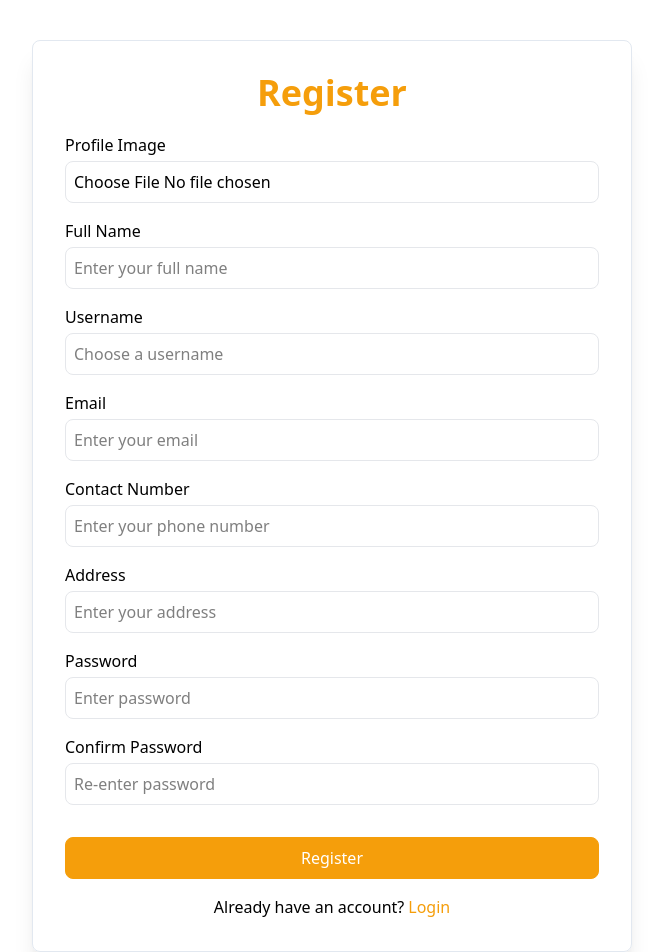
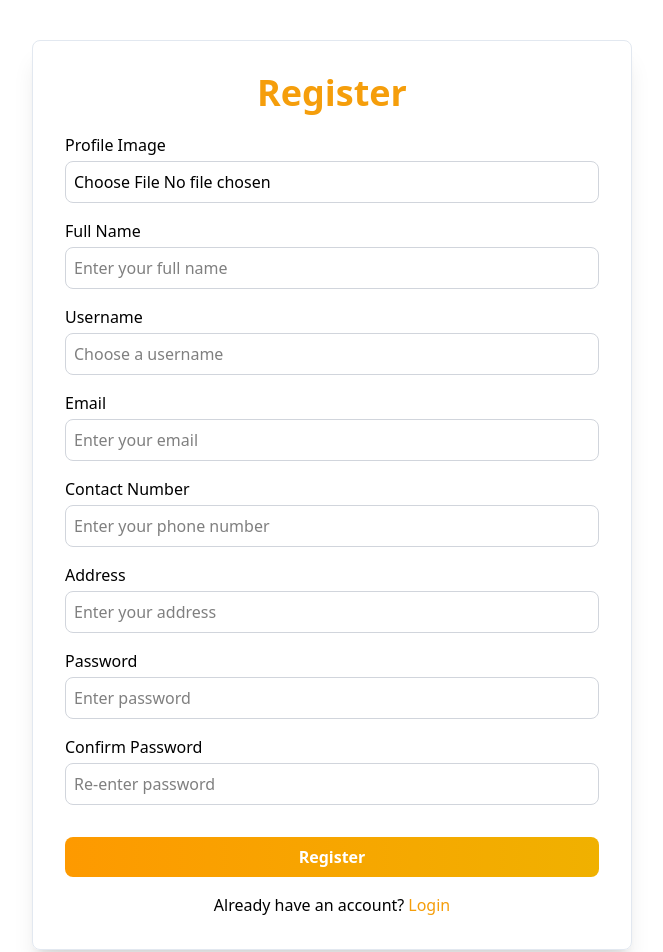
Before and after one commit to HasalKenula/WorkSure-frontend, a React (Vite) app: page /auth/register in a window 1280 px wide. Shown: the top 952 px of the page, without its empty margins (308-971 px from the left). Built offline with nearby package versions, Linux system fonts and the light colour scheme.

Commit message:
regsiter btn and input fields modified

```diff
--- a/src/pages/auth/Register.jsx
+++ b/src/pages/auth/Register.jsx
@@ -85,7 +85,11 @@ function Register() {
         <div className="w-full  p-10 flex items-center justify-center">
             <div className="w-[600px] p-8 shadow-xl rounded-lg mx-auto border border-slate-200">
                 <div className="text-center mb-5">
-                    <h1 className="text-4xl font-semibold text-primary">Register</h1>
+                    <h1
+                        className="text-4xl font-semibold text-primary"
+                    >
+                        Register
+                    </h1>
                 </div>
 
                 <form onSubmit={submit}>
@@ -98,7 +102,8 @@ function Register() {
                         <input
                             type="file"
                             accept="image/*"
-                            className="block w-full p-2 border border-gray-200 rounded-lg"
+                            //className="block w-full p-2 border border-gray-200 rounded-lg"
+                            className ="w-full p-2  border border-gray-300  rounded-lg focus:border-amber-500 focus:ring-2 focus:ring-amber-300 focus:outline-none transition-all"
                             onChange={(e) => setImage(e.target.files[0])}
                         />
 
@@ -108,6 +113,7 @@ function Register() {
                                 src={URL.createObjectURL(image)}
                                 alt="preview"
                                 className="w-24 h-24 mt-2 rounded-full object-cover border"
+                                //className ="w-full p-2  border border-gray-300  rounded-lg focus:border-amber-500 focus:ring-2 focus:ring-amber-300 focus:outline-none transition-all"
                             />
                         )}
                     </div>
@@ -116,7 +122,8 @@ function Register() {
                     <div className="mb-4">
                         <label className="block mb-1">Full Name</label>
                         <input type="text"
-                            className="block w-full p-2 border border-gray-200 rounded-lg"
+                            //className="block w-full p-2 border border-gray-200 rounded-lg"
+                            className ="w-full p-2  border border-gray-300  rounded-lg focus:border-amber-500 focus:ring-2 focus:ring-amber-300 focus:outline-none transition-all"
                             placeholder="Enter your full name"
                             onChange={(e) => { setName(e.target.value); setError(""); setSuccess(""); }} />
                     </div>
@@ -125,7 +132,8 @@ function Register() {
                     <div className="mb-4">
                         <label className="block mb-1">Username</label>
                         <input type="text"
-                            className="block w-full p-2 border border-gray-200 rounded-lg"
+                            //className="block w-full p-2 border border-gray-200 rounded-lg"
+                            className ="w-full p-2  border border-gray-300  rounded-lg focus:border-amber-500 focus:ring-2 focus:ring-amber-300 focus:outline-none transition-all"
                             placeholder="Choose a username"
                             onChange={(e) => { setUsername(e.target.value); setError(""); setSuccess(""); }} />
                     </div>
@@ -134,7 +142,8 @@ function Register() {
                     <div className="mb-4">
                         <label className="block mb-1">Email</label>
                         <input type="email"
-                            className="block w-full p-2 border border-gray-200 rounded-lg"
+                            //className="block w-full p-2 border border-gray-200 rounded-lg"
+                            className ="w-full p-2  border border-gray-300  rounded-lg focus:border-amber-500 focus:ring-2 focus:ring-amber-300 focus:outline-none transition-all"
                             placeholder="Enter your email"
                             onChange={(e) => { setEmail(e.target.value); setError(""); setSuccess(""); }} />
                     </div>
@@ -143,7 +152,8 @@ function Register() {
                     <div className="mb-4">
                         <label className="block mb-1">Contact Number</label>
                         <input type="text"
-                            className="block w-full p-2 border border-gray-200 rounded-lg"
+                            //className="block w-full p-2 border border-gray-200 rounded-lg"
+                            className ="w-full p-2  border border-gray-300  rounded-lg focus:border-amber-500 focus:ring-2 focus:ring-amber-300 focus:outline-none transition-all"
                             placeholder="Enter your phone number"
                             onChange={(e) => { setContact(e.target.value); setError(""); setSuccess(""); }} />
                     </div>
@@ -152,7 +162,8 @@ function Register() {
                     <div className="mb-4">
                         <label className="block mb-1">Address</label>
                         <input type="text"
-                            className="block w-full p-2 border border-gray-200 rounded-lg"
+                            //className="block w-full p-2 border border-gray-200 rounded-lg"
+                            className ="w-full p-2  border border-gray-300  rounded-lg focus:border-amber-500 focus:ring-2 focus:ring-amber-300 focus:outline-none transition-all"
                             placeholder="Enter your address"
                             onChange={(e) => { setAddress(e.target.value); setError(""); setSuccess(""); }} />
                     </div>
@@ -161,7 +172,8 @@ function Register() {
                     <div className="mb-4">
                         <label className="block mb-1">Password</label>
                         <input type="password"
-                            className="block w-full p-2 border border-gray-200 rounded-lg"
+                            //className="block w-full p-2 border border-gray-200 rounded-lg"
+                            className ="w-full p-2  border border-gray-300  rounded-lg focus:border-amber-500 focus:ring-2 focus:ring-amber-300 focus:outline-none transition-all"
                             placeholder="Enter password"
                             onChange={(e) => { setPassword(e.target.value); setError(""); setSuccess(""); }} />
                     </div>
@@ -170,7 +182,8 @@ function Register() {
                     <div className="mb-4">
                         <label className="block mb-1">Confirm Password</label>
                         <input type="password"
-                            className="block w-full p-2 border border-gray-200 rounded-lg"
+                            //className="block w-full p-2 border border-gray-200 rounded-lg"
+                            className ="w-full p-2  border border-gray-300  rounded-lg focus:border-amber-500 focus:ring-2 focus:ring-amber-300 focus:outline-none transition-all"
                             placeholder="Re-enter password"
                             onChange={(e) => { setConfirmPassword(e.target.value); setError(""); setSuccess(""); }} />
                     </div>
@@ -180,7 +193,9 @@ function Register() {
 
                     <div className="mt-8">
                         <button type="submit"
-                            className="bg-primary text-white px-4 py-2 rounded-lg w-full hover:bg-white hover:text-primary border border-primary">
+                            //className="bg-primary text-white px-4 py-2 rounded-lg w-full hover:bg-white hover:text-primary border border-primary"
+                            className="px-4 py-2 rounded-lg w-full font-semibold bg-gradient-to-r from-amber-500 to-yellow-500 hover:shadow-lg hover:scale-105 transition-all duration-300 text-white"
+                            >
                             Register
                         </button>
                     </div>
```
